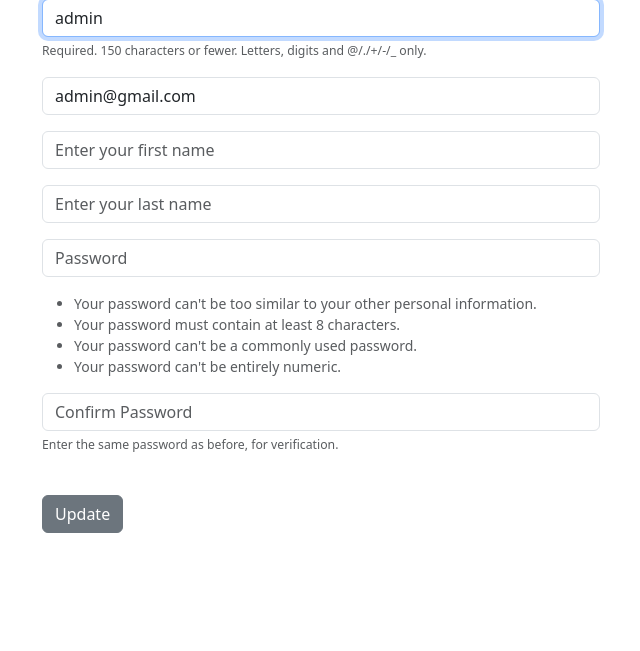
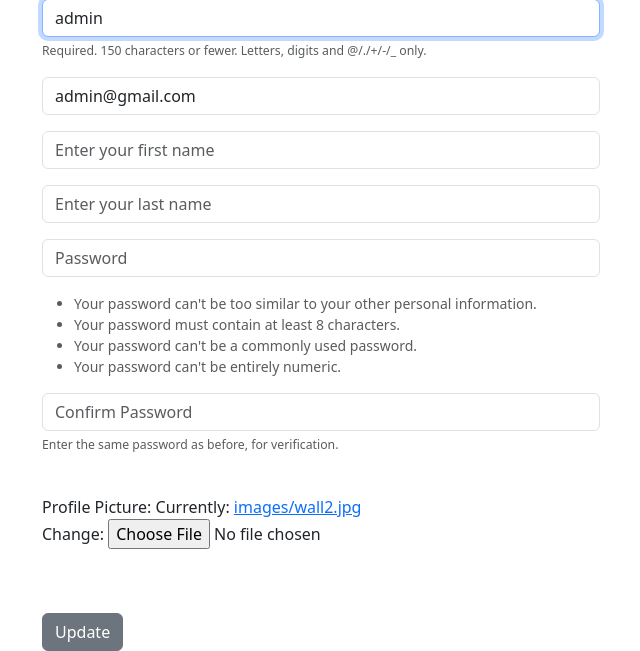
Before and after one commit to Devanand2501/social-app, a Django app: page /update_user/ in a window 1280 px wide. Shown: the part 161-812 px from the top of the page, without its empty margins (319-959 px from the left). Before the commit the page ends 694 px from the top, so only its background shows below. Run offline with Django 5.2, Linux system fonts and the light colour scheme; a user stored in the database is signed in; data comes from the database, SQL or seed files in the repository.

Commit message:
Added upload profile

```diff
--- a/social/musker/forms.py
+++ b/social/musker/forms.py
@@ -5,10 +5,10 @@ from django.contrib.auth.forms import UserCreationForm
 from django.contrib.auth.models import User
 
 class ProfilePicForm(forms.ModelForm):
-    profile_photo = forms.ImageField(label="Profile Picture")
+    profile_image = forms.ImageField(label="Profile Picture")
     class Meta:
         model = Profile
-        fields = ('profile_photo',)
+        fields = ('profile_image',)
 class TweetForm(forms.ModelForm):
     body = forms.CharField(required=True,
             widget=forms.widgets.Textarea(
--- a/social/musker/models.py
+++ b/social/musker/models.py
@@ -24,7 +24,7 @@ class Profile(models.Model):
     follows = models.ManyToManyField(
         "self", related_name="followed_by", symmetrical=False, blank=True
     )
-    profile_photo = models.ImageField(null=True,blank=True,upload_to='images/')
+    profile_image = models.ImageField(null=True,blank=True,upload_to='images/')
     date_modified = models.DateTimeField(User, auto_now=True, auto_now_add=False)
 
     def __str__(self) -> str:
--- a/social/musker/views.py
+++ b/social/musker/views.py
@@ -2,7 +2,7 @@ from django.shortcuts import render,redirect
 from .models import Profile,Tweet
 from django.contrib.auth.models import User
 from django.contrib import messages
-from .forms import TweetForm,SignUpForm
+from .forms import TweetForm,SignUpForm,ProfilePicForm
 from django.contrib.auth import authenticate,login,logout
 
 # Create your views here.
@@ -61,13 +61,21 @@ def register_user(request):
 def update_user(request):
     if request.user.is_authenticated:
         current_user = User.objects.get(id=request.user.id)
-        form = SignUpForm(request.POST or None,instance=current_user)
-        if form.is_valid():
-            form.save()
+        profile_user = Profile.objects.get(user__id=request.user.id)
+        # Get forms
+        user_form = SignUpForm(request.POST or None,request.FILES or None,instance=current_user)
+        profile_form = ProfilePicForm(request.POST or None,request.FILES or None, instance=profile_user)
+        print("form valid nahi hai")
+        if user_form.is_valid() and profile_form.is_valid():
+            user_form.save()
+            profile_form.save()
+            print("saved")
+            login(request, current_user)
+            print("loged in")
             messages.info(request,"Profile updated Successfully")
             return redirect('home')
 
-        return render(request,"update_user.html",{'form':form})
+        return render(request,"update_user.html",{'user_form':user_form,'profile_form':profile_form})
     else:
         messages.error("You must be logged In")
         return redirect('home')
--- a/social/templates/update_user.html
+++ b/social/templates/update_user.html
@@ -3,10 +3,12 @@
 {% block container %}
 <div class="col-md-6 offset-md-3">
     <h1>Update User</h1> <br>
-    <form method="POST">
+    <form method="POST" enctype="multipart/form-data">
         {% csrf_token %}
-        {{form.as_p}}
+        {{user_form.as_p}}
         <br>
+        {{profile_form.as_p}}
+        <br><br>
         <button type="submit" class="btn btn-secondary">Update</button>
     </form>
 </div>
```
Also changed, not shown: social/db.sqlite3, social/musker/migrations/0006_rename_profile_photo_profile_profile_image.py (added).
